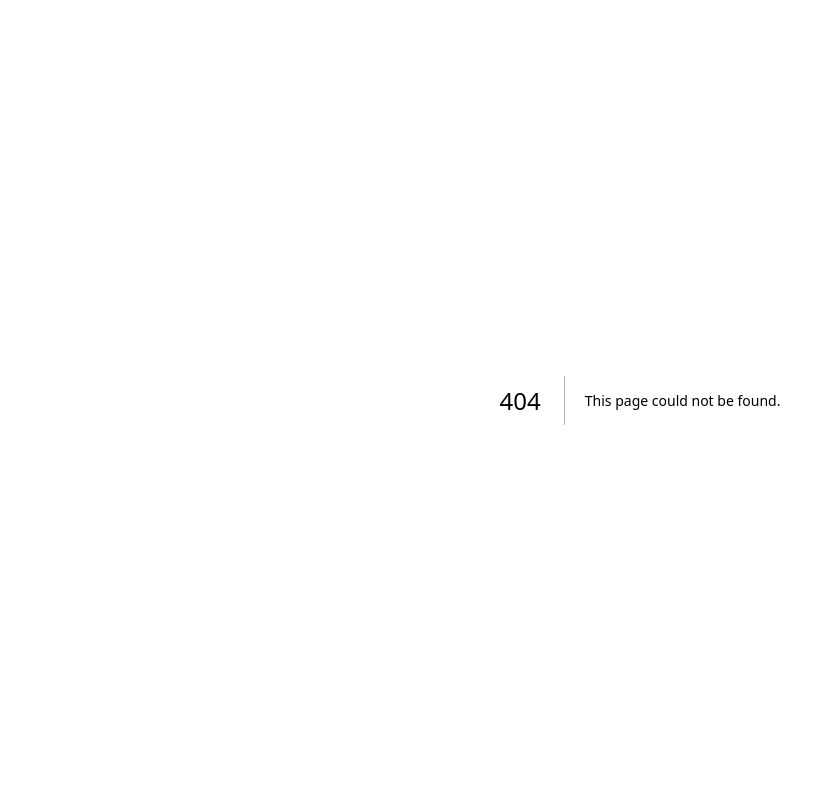
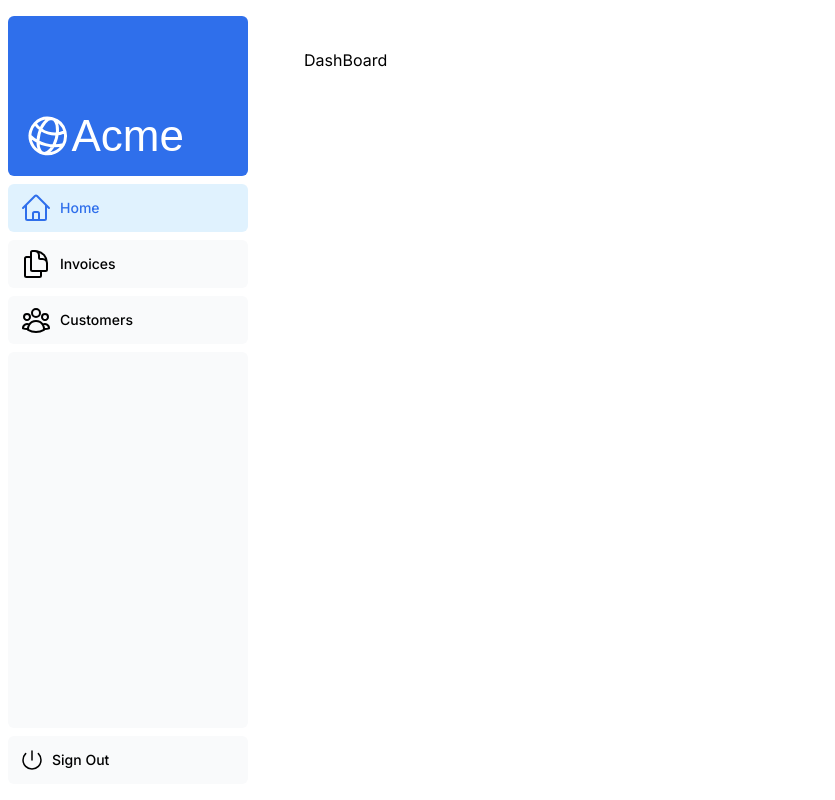
Before and after one commit to EmiyaK532/nextjs-dashboard, a Next.js app: page /dashboard in a window 1280 px wide. Before the commit this address had no page. Shown: the whole page, without its empty margins (0-835 px from the left). Built offline with nearby package versions, Linux system fonts and the light colour scheme; a web font is replaced by a local one.

Commit message:
chapter-5-final

```diff
--- /dev/null
+++ b/app/dashboard/customers/page.tsx
@@ -0,0 +1,7 @@
+export default function Page(){
+  return (
+    <div>
+      <p>Customers Page</p>
+    </div>
+  )
+}
--- /dev/null
+++ b/app/dashboard/invoices/page.tsx
@@ -0,0 +1,7 @@
+export default function Page(){
+  return (
+    <div>
+      <p>Invoices Page</p>
+    </div>
+  )
+}
--- /dev/null
+++ b/app/dashboard/layout.tsx
@@ -0,0 +1,12 @@
+import SideNav from "@/app/ui/dashboard/sidenav";
+
+export default function Layout({children}: {children: React.ReactNode}){
+  return(
+    <div className="flex h-screen flex-col md:flex-row md:overflow-hidden">
+      <div className="w-full flex-none md:w-64">
+        <SideNav />
+      </div>
+      <div className="flex-grow p-6 md:overflow-y-auto md:p-12">{children}</div>
+    </div>
+  )
+}
--- /dev/null
+++ b/app/dashboard/page.tsx
@@ -0,0 +1,7 @@
+export default function Page(){
+  return (
+    <div>
+      <p>DashBoard</p>
+    </div>
+  )
+}
--- a/app/ui/dashboard/nav-links.tsx
+++ b/app/ui/dashboard/nav-links.tsx
@@ -1,8 +1,14 @@
+'use client'
+
 import {
   UserGroupIcon,
   HomeIcon,
   DocumentDuplicateIcon,
 } from '@heroicons/react/24/outline';
+import Link from 'next/link';
+import { usePathname } from 'next/navigation';
+import clsx from 'clsx';
+import { useEffect } from 'react';
 
 // Map of links to display in the side navigation.
 // Depending on the size of the application, this would be stored in a database.
@@ -17,19 +23,32 @@
 ];
 
 export default function NavLinks() {
+  const pathname = usePathname();
+  useEffect(()=>{
+    console.log(pathname)
+    return ()=>{
+      console.log('unmounted')
+    }
+  },[pathname])
+
   return (
     <>
       {links.map((link) => {
         const LinkIcon = link.icon;
         return (
-          <a
+          <Link
             key={link.name}
             href={link.href}
-            className="flex h-[48px] grow items-center justify-center gap-2 rounded-md bg-gray-50 p-3 text-sm font-medium hover:bg-sky-100 hover:text-blue-600 md:flex-none md:justify-start md:p-2 md:px-3"
+            className={clsx(
+              "flex h-[48px] grow items-center justify-center gap-2 rounded-md bg-gray-50 p-3 text-sm font-medium hover:bg-sky-100 hover:text-blue-600 md:flex-none md:justify-start md:p-2 md:px-3",
+              {
+                "bg-sky-100 text-blue-600": pathname === link.href,
+              }
+            )}
           >
-            <LinkIcon className="w-6" />
+            <LinkIcon className=" w-8" />
             <p className="hidden md:block">{link.name}</p>
-          </a>
+          </Link>
         );
       })}
     </>
```
